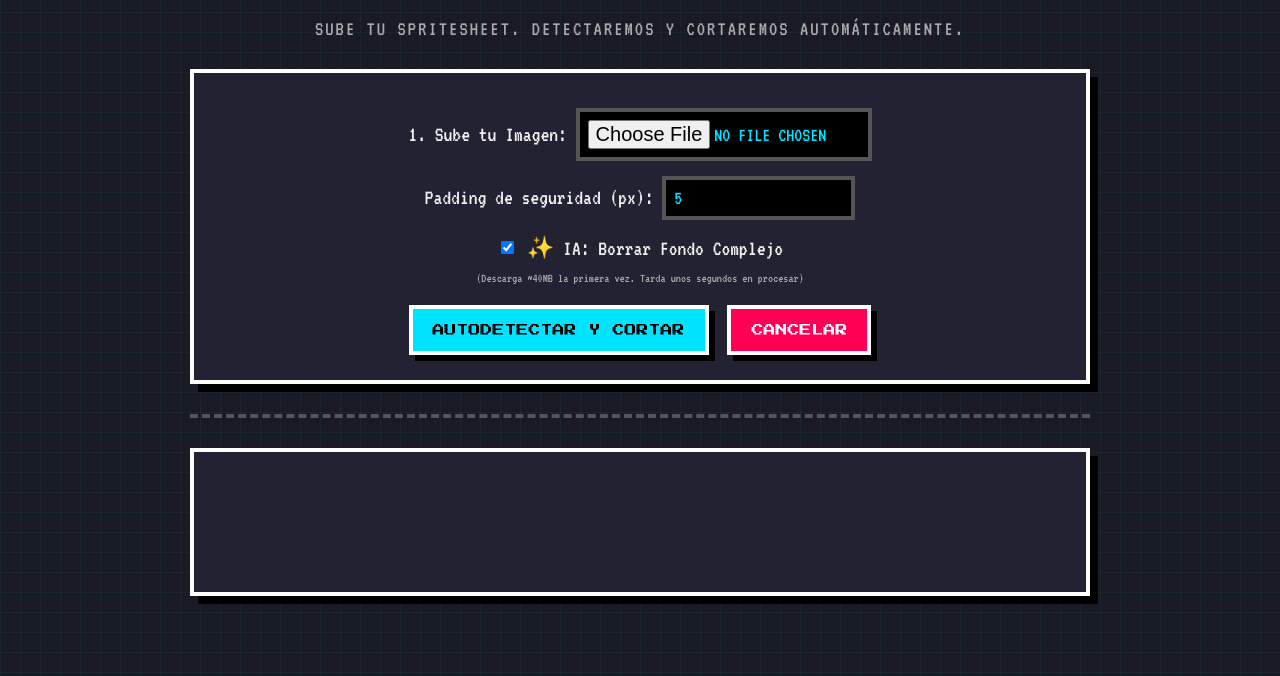
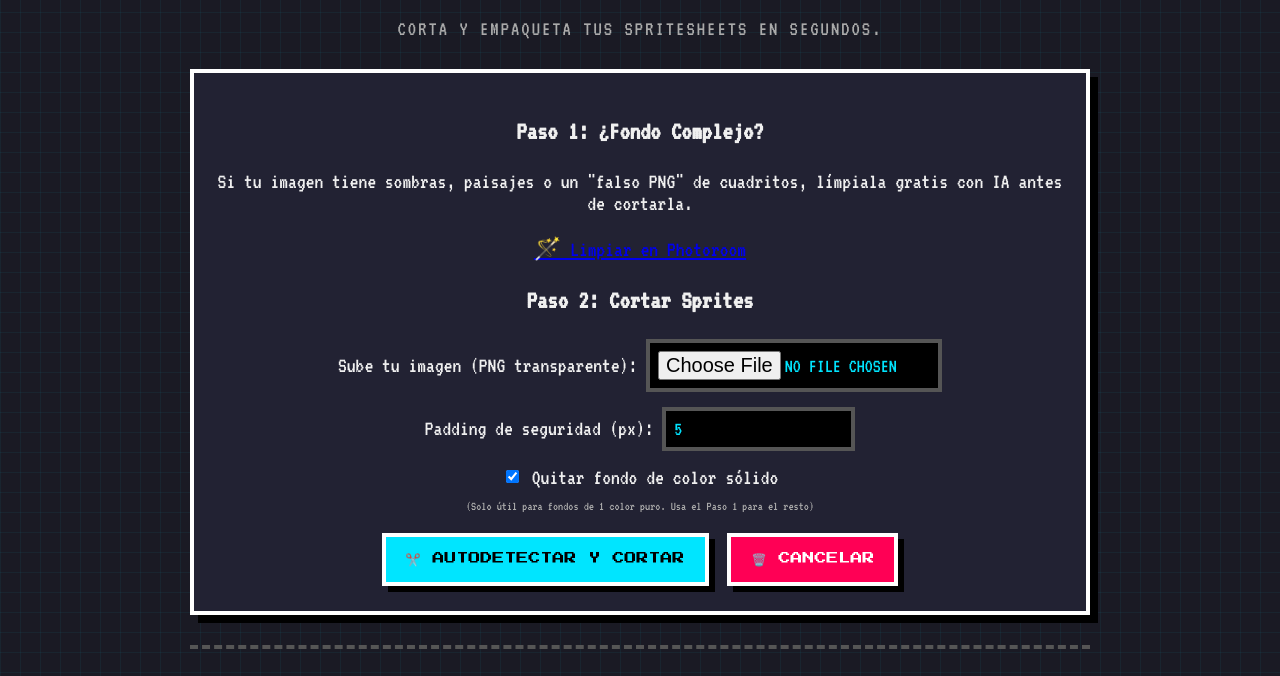
Before and after one commit to aronpolanco/bitautocutter, a plain HTML site: page index.html in a window 1280 px wide. Shown: the part 88-764 px from the top of the page. Drawn offline with nearby package versions, Linux system fonts and the light colour scheme.

Commit message:
Update index.html

```diff
--- a/index.html
+++ b/index.html
@@ -6,20 +6,26 @@
     <title>Bit Autocutter</title>
     <link href="https://fonts.googleapis.com/css2?family=Press+Start+2P&family=VT323&display=swap" rel="stylesheet">
     <link rel="stylesheet" href="style.css">
-
     <script src="https://cdnjs.cloudflare.com/ajax/libs/jszip/3.10.1/jszip.min.js"></script>
-    <script src="https://cdn.jsdelivr.net/npm/@imgly/background-removal@1.4.3/dist/browser/imglyRemoveBackground.umd.js"></script>
 </head>
 <body>
     <div class="container">
         <header>
             <h1>Bit Autocutter</h1>
-            <p>Sube tu spritesheet. Detectaremos y cortaremos automáticamente.</p>
+            <p>Corta y empaqueta tus spritesheets en segundos.</p>
         </header>
 
         <div class="controls">
+            <div class="step-box">
+                <h3>Paso 1: ¿Fondo Complejo?</h3>
+                <p>Si tu imagen tiene sombras, paisajes o un "falso PNG" de cuadritos, límpiala gratis con IA antes de cortarla.</p>
+                <a href="https://www.photoroom.com/tools/background-remover" target="_blank" class="photoroom-btn">🪄 Limpiar en Photoroom</a>
+            </div>
+
+            <div class="step-box">
+                <h3>Paso 2: Cortar Sprites</h3>
                 <div class="input-group">
-                <label for="upload">1. Sube tu Imagen:</label>
+                    <label for="upload">Sube tu imagen (PNG transparente):</label>
                     <input type="file" id="upload" accept="image/*">
                 </div>
 
@@ -31,14 +37,15 @@
                 <div class="input-group padding-control">
                     <label style="cursor: pointer; display: flex; align-items: center; justify-content: center; gap: 10px;">
                         <input type="checkbox" id="removeBg" checked style="width: auto;">
-                    ✨ IA: Borrar Fondo Complejo
+                        Quitar fondo de color sólido
                     </label>
-                <p style="color: #aaa; font-size: 0.8rem;">(Descarga ~40MB la primera vez. Tarda unos segundos en procesar)</p>
+                    <p style="color: #aaa; font-size: 0.8rem;">(Solo útil para fondos de 1 color puro. Usa el Paso 1 para el resto)</p>
                 </div>
 
                 <div class="button-group">
-                <button id="detectBtn" class="primary-btn"> Autodetectar y Cortar</button>
-                <button id="cancelBtn" class="secondary-btn"> Cancelar</button>
+                    <button id="detectBtn" class="primary-btn">✂️ Autodetectar y Cortar</button>
+                    <button id="cancelBtn" class="secondary-btn">🗑️ Cancelar</button>
+                </div>
             </div>
         </div>
 
```
Lines whose indentation alone changed are shown as unchanged.
